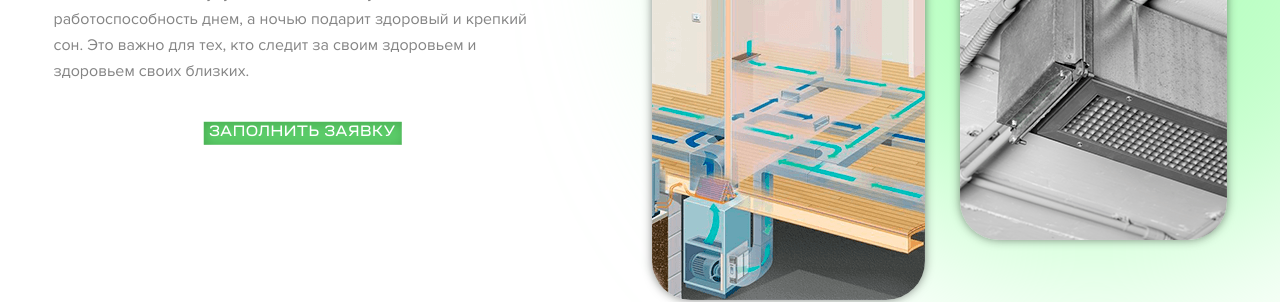
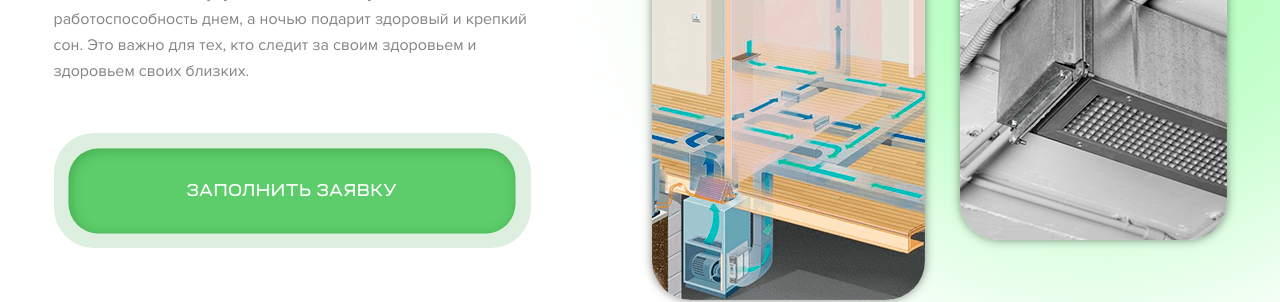
Before and after one commit to Lehano-A/fresh-air, a React (Create React App) app: page / in a window 1280 px wide. Shown: the part 4500-4802 px from the top of the page. Built offline with nearby package versions, Linux system fonts and the light colour scheme.

Commit message:
Правит значение пропса variant компонента ButtonSubmit в Advantages

```diff
--- a/src/components/Main/Advantages/Advantages.tsx
+++ b/src/components/Main/Advantages/Advantages.tsx
@@ -23,7 +23,7 @@ function Advantages() {
 
         <ButtonSubmit
           name='заполнить заявку'
-          variant='large'
+          variant='xl'
         />
       </div>
 
```
